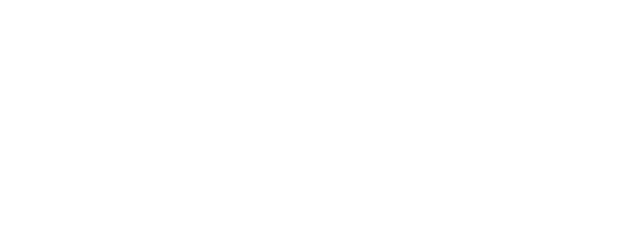
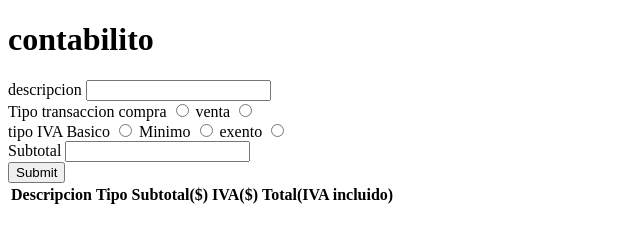
Before and after one commit to dullkarlmarx/contabilito, a plain HTML site: page index.html in a window 1280 px wide. Shown: the whole page, without its empty margins (0-640 px from the left). Drawn offline with Linux system fonts and the light colour scheme.

Commit message:
Update index

```diff
--- a/index.html
+++ b/index.html
@@ -1,12 +1,63 @@
 <!DOCTYPE html>
 <html lang="en">
+
 <head>
     <meta charset="UTF-8">
     <meta http-equiv="X-UA-Compatible" content="IE=edge">
     <meta name="viewport" content="width=device-width, initial-scale=1.0">
-    <title>Document</title>
+    <script> src = "script.js" </script>
+    <title>contabilito</title>
 </head>
+
 <body>
+    <h1> contabilito</h1>
+    <form>
+        <div>
+            <label for="description">descripcion</label>
+            <input type="text" id="descripcion">
+        </div>
+        <div> <label for="transaccion">Tipo transaccion</label>
+            <label for="transaccion" id="compra">compra</label>
+            <input type="radio" name="transaccion" value="compra">
+            <label for="transaccion" id="venta">venta</label>
+            <input type="radio" name="transaccion" value="venta">
+        </div>
+        <div>
+            <label for="iva">tipo IVA </label>
+            <label for="iva" id="basico"> Basico</label>
+            <input type="radio" name="iva" value="basico">
+            <label for="iva" id="minimo"> Minimo</label>
+            <input type="radio" name="iva" value="minimo">
+            <label for="iva" id="exento"> exento</label>
+            <input type="radio" name="iva" value="exento">
+        </div>
+        <div><label for="subtotal">Subtotal</label>
+            <input type="number" id="subtotal">
+        </div>
+        <div> <input type="submit" id="boton">
+        </div>
+        <table>
+            <thead>
+                <tr>
+                    <th>
+                     Descripcion
+                    </th>
+                    <th>
+                      Tipo
+                    </th>
+                    <th>
+                        Subtotal($)
+                    </th>
+                    <th>
+                        IVA($)
+                    </th>
+                    <th>
+                       Total(IVA incluido)
+                    </th>
+                </tr>
+            </thead>
+        </table>
+    </form>
+</body>
 
-</body>
 </html>
```
